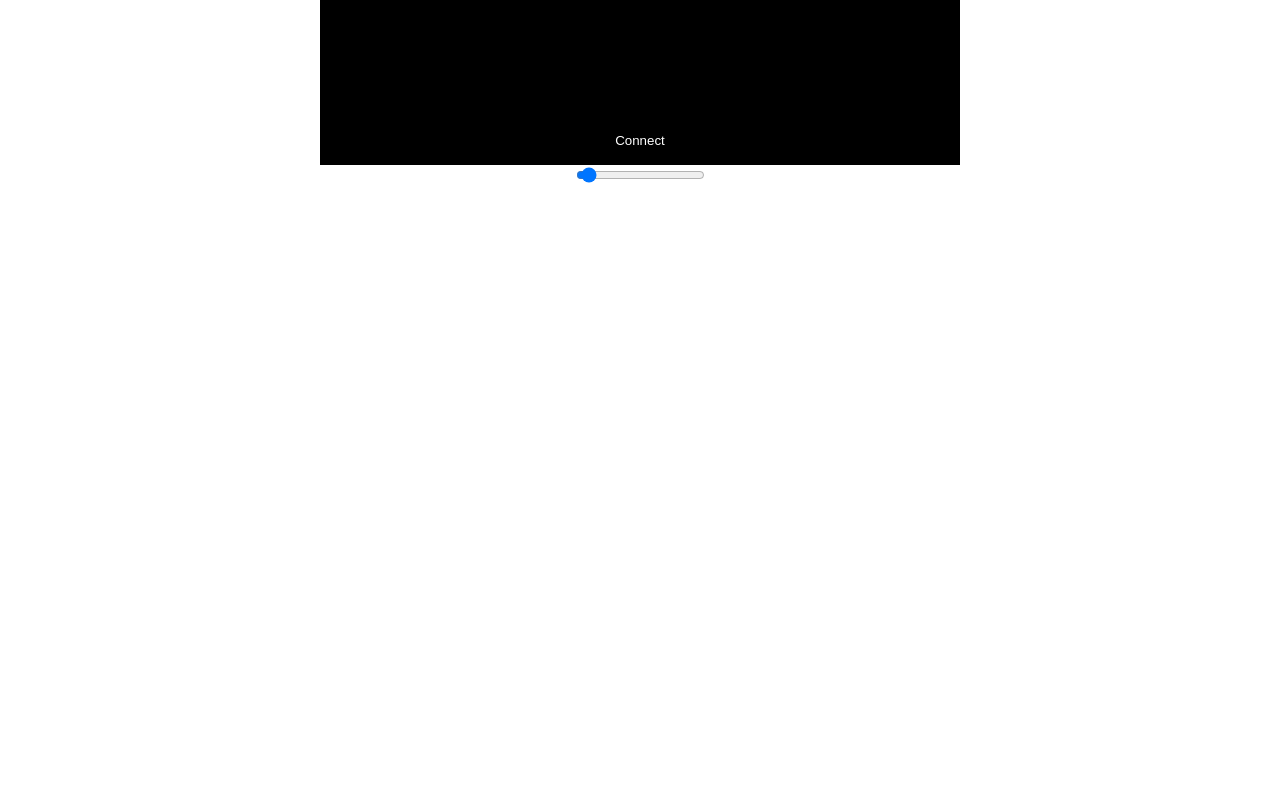
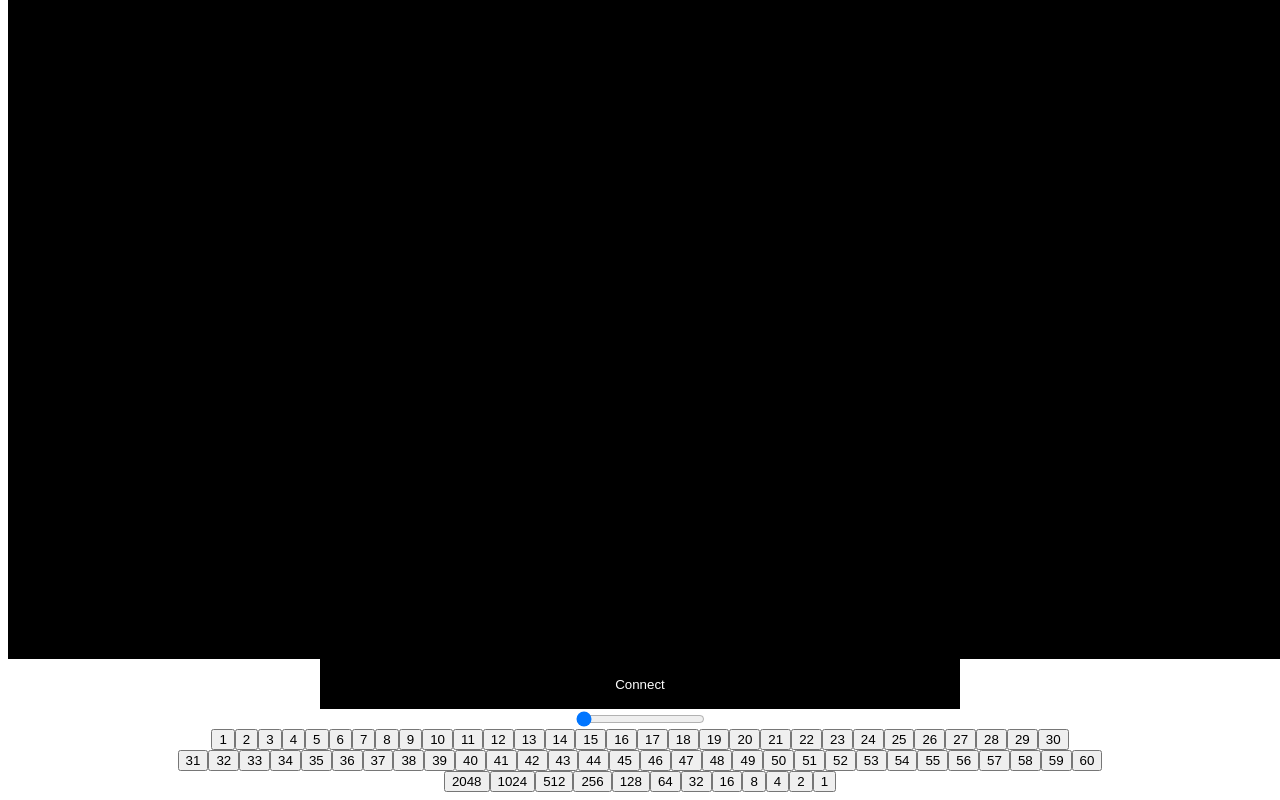
Before and after one commit to AdikWeb/emutest-client, a Vue app: page / in a window 1280 px wide. Shown: the part 373-1173 px from the top of the page. Before the commit the page ends 800 px from the top, so only its background shows below. Built offline with nearby package versions, Linux system fonts and the light colour scheme.

Commit message:
refactor

```diff
--- a/src/App.vue
+++ b/src/App.vue
@@ -1,8 +1,17 @@
 <template>
   <div id="app">
-    <canvas width="640" height="480" ref="canvas"/>
+    <canvas :width="widthScreen" :height="heightScreen" ref="canvas"/>
     <button class="connect" :disabled="connected" @click="connect">Connect</button>
     <input type="range" min="0" max="10" step="0.1" v-model="soundVolume"/>
+    <div class="flex">
+      <button @click="testGamepad(i)" v-for="i in 30" :key="i">{{i}}</button>
+    </div>
+    <div class="flex">
+      <button @click="testGamepad(30+i)" v-for="i in 30" :key="-i">{{30+i}}</button>
+    </div>
+    <div class="flex">
+      <button @click="testGamepad(i)" v-for="i in Object.values(CONTROLS)" :key="-i">{{i}}</button>
+    </div>
   </div>
 </template>
 
@@ -14,6 +23,8 @@ export default {
   name: 'App',
   data() {
     return {
+      widthScreen: 1280,
+      heightScreen: 1024,
       socket: null,
       context: null,
       canvas: null,
@@ -21,8 +32,22 @@ export default {
       soundShedTime: 0,
       audioContext: null,
       audioBuffer: null,
-      soundVolume: .5,
-      gamepadIndex: 1
+      soundVolume: 0,
+      gamepadIndex: 1,
+      CONTROLS: {
+        INPUT_MODE: 0x0800,
+        INPUT_X: 0x0400,
+        INPUT_Y: 0x0200,
+        INPUT_Z: 0x0100,
+        INPUT_START: 0x0080,
+        INPUT_A: 0x0040,
+        INPUT_C: 0x0020,
+        INPUT_B: 0x0010,
+        INPUT_RIGHT: 0x0008,
+        INPUT_LEFT: 0x0004,
+        INPUT_DOWN: 0x0002,
+        INPUT_UP: 0x0001
+      }
     }
   },
   mounted() {
@@ -46,8 +71,8 @@ export default {
     drawImage(data) {
       let image = new Image();
       image.onload = () => {
-        this.context.clearRect(0, 0, 640, 480)
-        this.context.drawImage(image, 0, 0);
+        this.context.clearRect(0, 0, this.widthScreen, this.heightScreen)
+        this.context.drawImage(image, 0, 0, this.widthScreen, this.heightScreen);
       };
       image.src = data;
     },
@@ -71,8 +96,8 @@ export default {
       this.audioContext = new (window.AudioContext || window.webkitAudioContext)({sampleRate: 44100});
       this.audioBuffer = this.audioContext.createBuffer(2, 736, 44100);
 
-      this.socket = io("http://51.250.77.85:3000")
-      // this.socket = io("ws://localhost:3000");
+      // this.socket = io("http://51.250.77.85:3000")
+      this.socket = io("ws://localhost:3000");
 
       this.socket.on('connect', () => {
         console.log('connected');
@@ -80,6 +105,14 @@ export default {
 
       this.socket.on('frame', (data) => {
         this.gamepadScan()
+
+
+        // if (width != lastWidth || height != lastHeight) {
+          // lastWidth = width;
+          // lastHeight = height;
+          // SetCanvasSize(lastWidth, lastHeight);
+        // }
+
         this.drawImage(data.image);
         this.audioBuffer.copyToChannel(new Float32Array(data.audio_l), 0);
         this.audioBuffer.copyToChannel(new Float32Array(data.audio_r), 1);
@@ -102,6 +135,13 @@ export default {
         this.soundShedTime = currentSoundTime + this.audioBuffer.duration + 736 * 8 / 44100;
       }
     },
+
+    testGamepad(index){
+      this.socket.emit('button', index, index)
+      setTimeout(()=>{
+        this.socket.emit('button', 0, index)
+      }, 200)
+    }
   }
 }
 </script>
```
